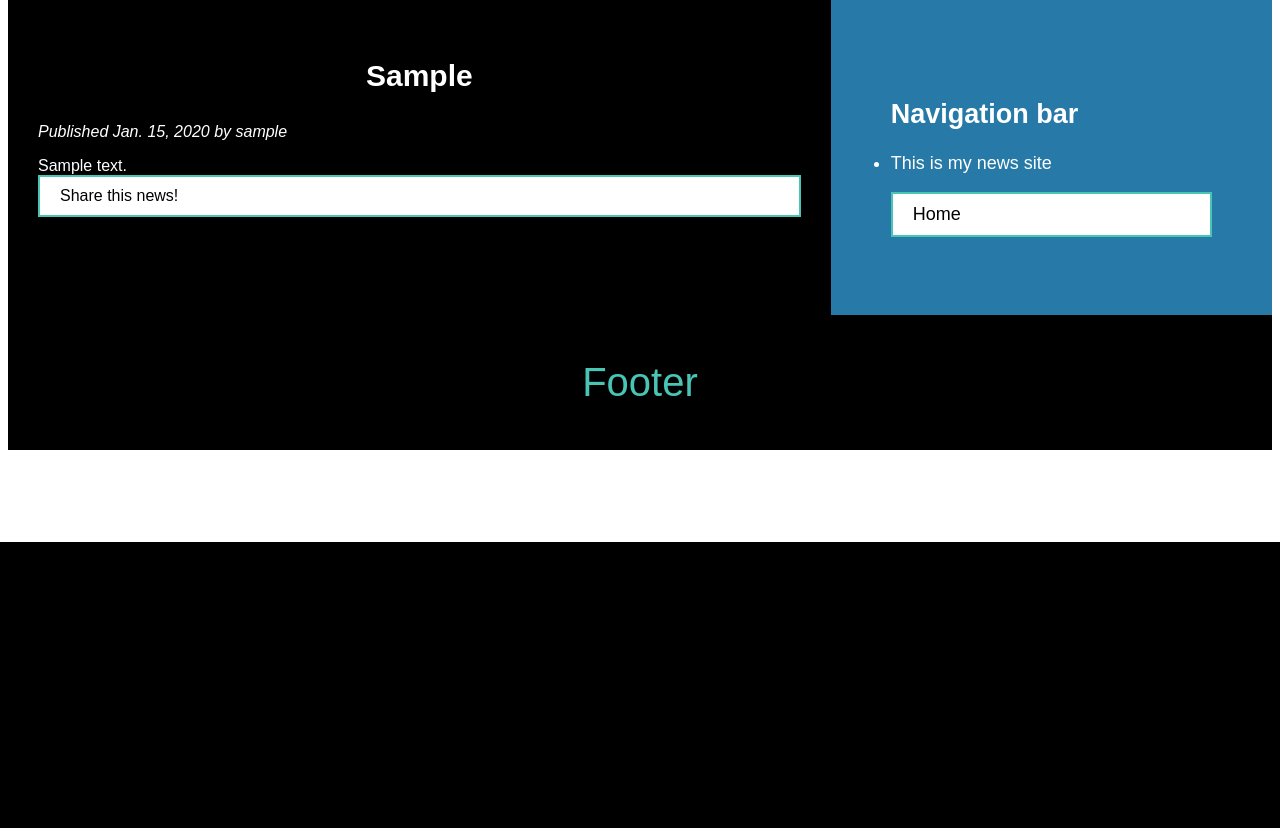
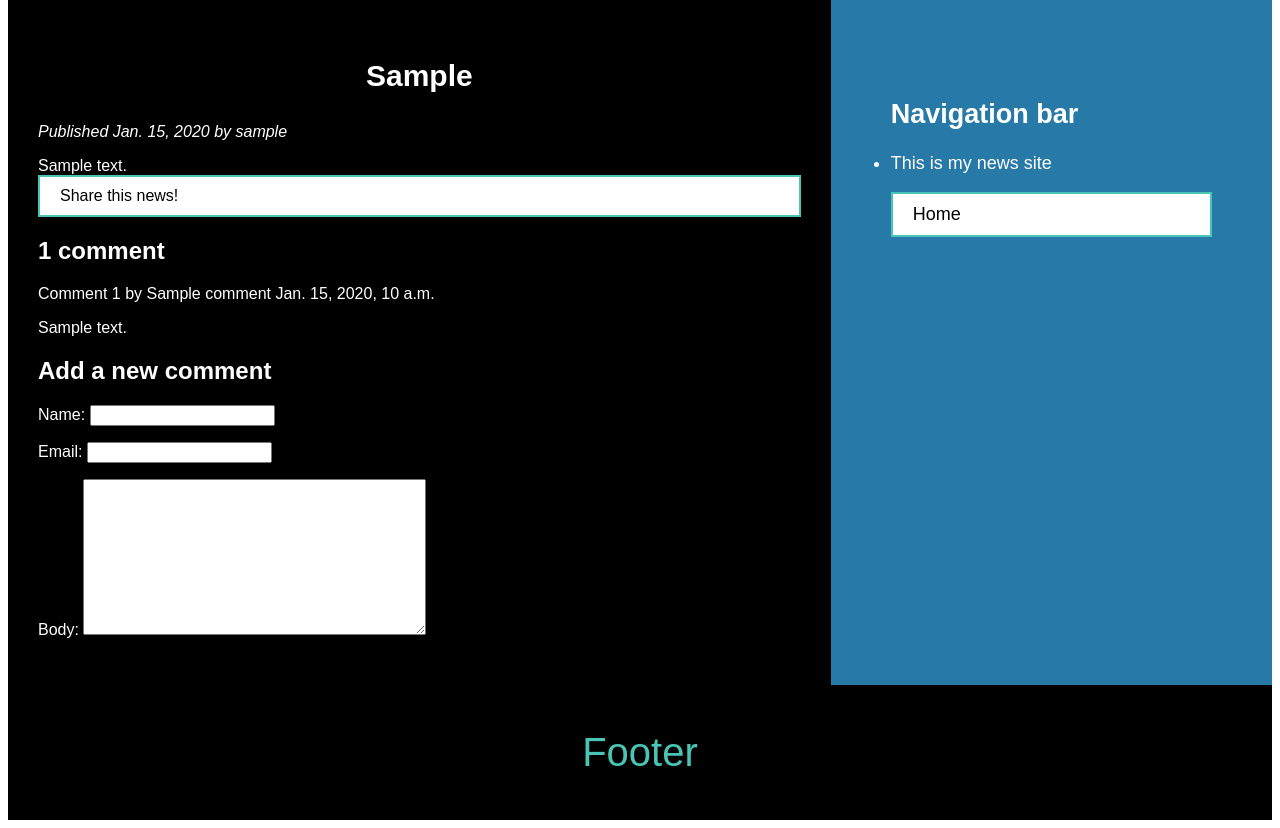
Before and after one commit to heywhereismymind/my_news_site_project, a Django app: a page that uses mywebsite/news/templates/news/article/detail.html in a window 1280 px wide. Shown: the part 258-1086 px from the top of the page. Before the commit the page ends 800 px from the top, so only its background shows below. Run offline with Django 4.2, Linux system fonts and the light colour scheme; tables that the repository leaves empty hold one stand-in row (values such as "Sample post"); parts of the project's set-up code (start-up, migrations or seed data) failed here and were passed over.

Commit message:
Add logic for comments in detail.html

```diff
--- a/mywebsite/news/templates/news/article/detail.html
+++ b/mywebsite/news/templates/news/article/detail.html
@@ -11,4 +11,25 @@
 <a href="{% url 'news:article_share' article.id %}">
     Share this news!
 </a>
+
+{% with comments.count as total_comments %}
+    <h2>
+        {{ total_comments }} comment {{ total_comments|pluralize }}
+    </h2>
+{% endwith %}
+
+{% for comment in comments %}
+    <div class="comment">
+        <p>
+            Comment {{ forloop.counter }} by {{ comment.name }}
+            {{ comment.created }}
+        </p>
+        {{ comment.body|linebreaks }}
+    </div>
+    {% empty %}
+    <p>There are no comments.</p>
+{% endfor %}
+
+{% include "news/article/includes/comment_form.html" %}
+
 {% endblock %}
--- a/mywebsite/news/views.py
+++ b/mywebsite/news/views.py
@@ -47,7 +47,13 @@ def article_detail(request, year, month, day, article_slg):
         publish__month=month,
         publish__day=day,
     )
-    return render(request, "news/article/detail.html", {"article": article})
+
+    comments = article.comments.filter(active=True)
+    form = CommentForm()
+
+    return render(request,
+                  "news/article/detail.html",
+                  {"article": article, "comments": comments, "form": form})
 
 
 class ArticleListView(ListView):
```
Lines whose indentation alone changed are shown as unchanged.
